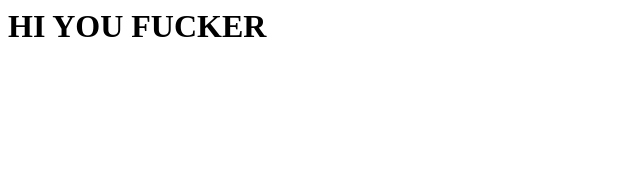
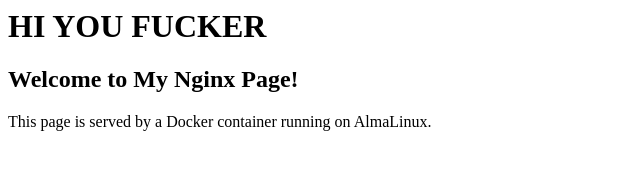
Before and after one commit to Sharath3116/docker, a plain HTML site: page COPY/index.html in a window 1280 px wide. Shown: the whole page, without its empty margins (0-640 px from the left). Drawn offline with Linux system fonts and the light colour scheme.

Commit message:
script update

```diff
--- a/COPY/index.html
+++ b/COPY/index.html
@@ -1 +1,4 @@
 <h1> HI YOU FUCKER </h1>
+
+<h2>Welcome to My Nginx Page!</h2>
+<p>This page is served by a Docker container running on AlmaLinux.</p>
```
